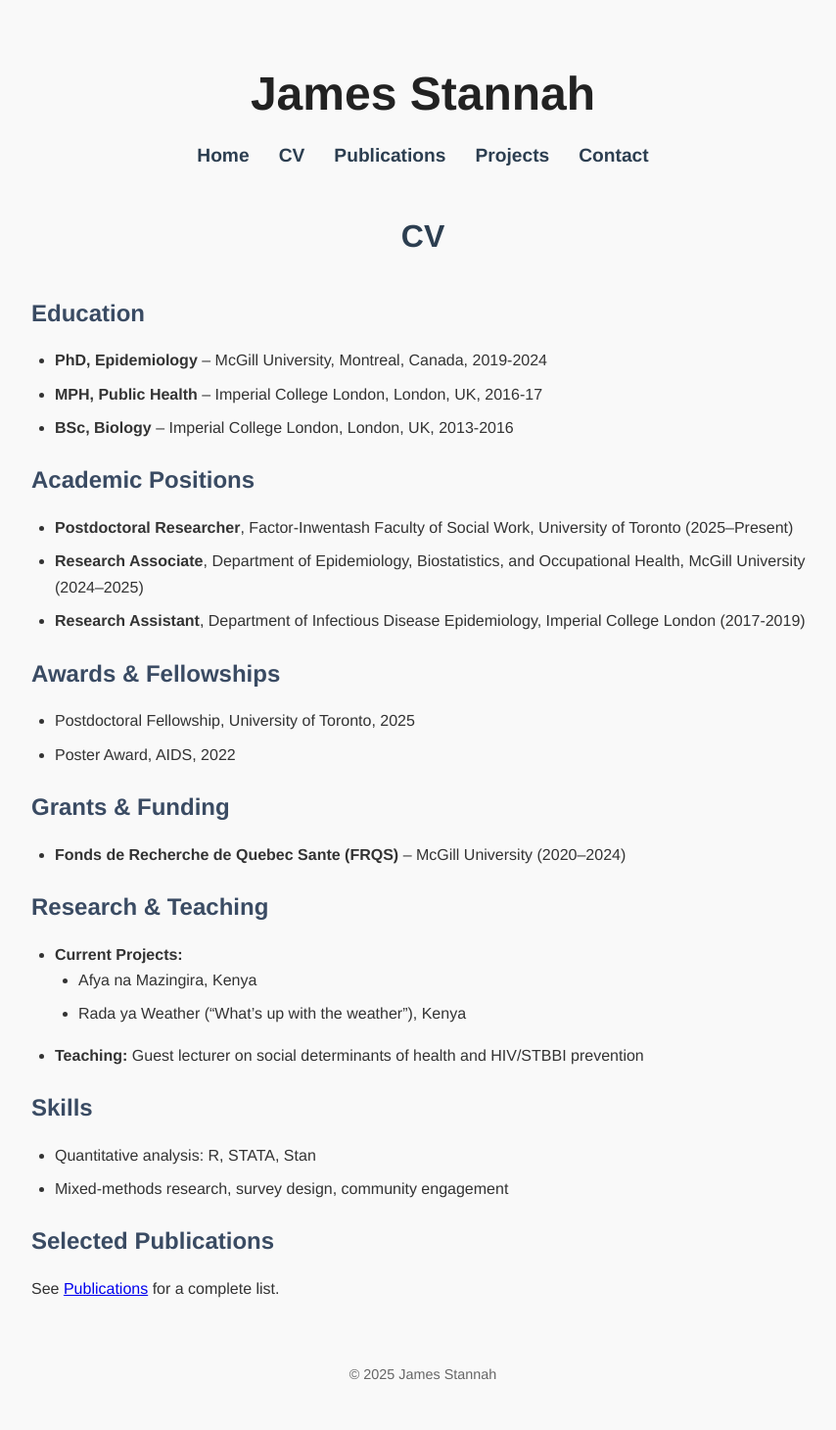
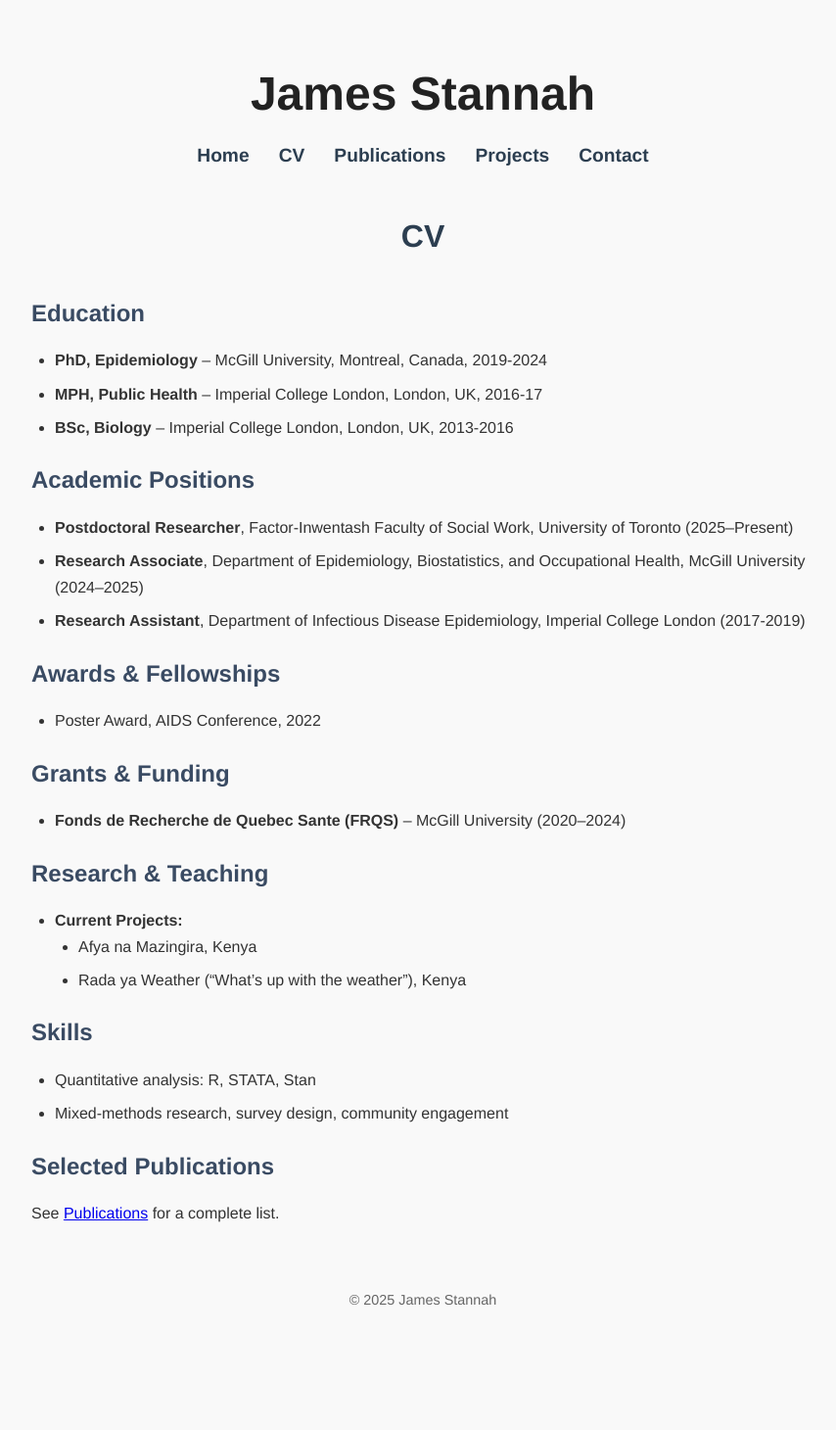
Before and after one commit to jamesstannah/jamesstannah.github.io, a Jekyll site: the page built from cv.md, in a window 1280 px wide. Shown: the whole page at 98% size, without its empty margins (208-1062 px from the left). Built offline with Jekyll 4.4.1, drawn with Linux system fonts in a browser that asks for light colours; after the commit the page ends 1383 px from its top, so only the background shows below that.

Commit message:
Update cv.md

```diff
--- a/cv.md
+++ b/cv.md
@@ -15,8 +15,7 @@ permalink: /cv/
 - **Research Assistant**, Department of Infectious Disease Epidemiology, Imperial College London (2017-2019)
 
 ## Awards & Fellowships
-- Postdoctoral Fellowship, University of Toronto, 2025
-- Poster Award, AIDS, 2022
+- Poster Award, AIDS Conference, 2022
 
 ## Grants & Funding
 - **Fonds de Recherche de Quebec Sante (FRQS)** – McGill University (2020–2024)
@@ -25,7 +24,6 @@ permalink: /cv/
 - **Current Projects:**
   - Afya na Mazingira, Kenya
   - Rada ya Weather (“What's up with the weather”), Kenya
-- **Teaching:** Guest lecturer on social determinants of health and HIV/STBBI prevention
 
 ## Skills
 - Quantitative analysis: R, STATA, Stan
```
